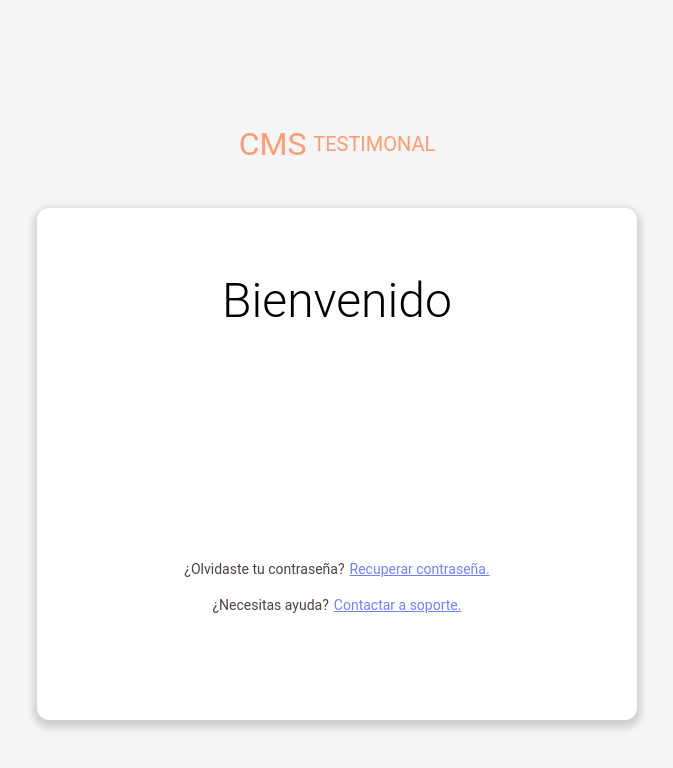
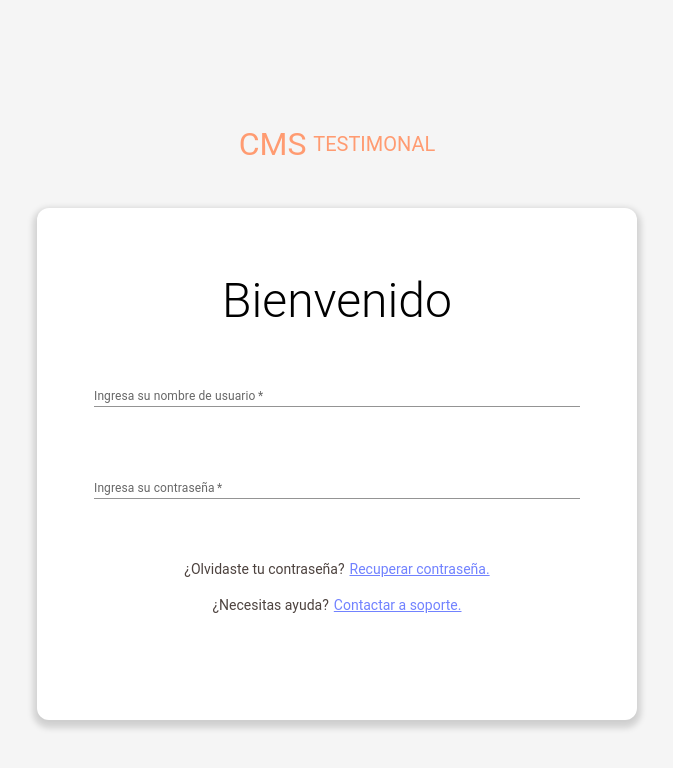
Before and after one commit to No-Country-simulation/s03-26-equipo-01, a React (Vite) app in the folder client/: page /login in a window 1280 px wide. Shown: the top 768 px of the page, without its empty margins (303-976 px from the left). Built offline with nearby package versions, Linux system fonts and the light colour scheme.

Commit message:
Se creó el formulario para el login con un input generico de texto

```diff
--- a/client/src/features/login/components/login-form/FormLogin.tsx
+++ b/client/src/features/login/components/login-form/FormLogin.tsx
@@ -1,8 +1,14 @@
+import TextInput from '../../../../shared/elements/text-input/TextInput';
 import './form-login.css';
+import inputsData from './input-data';
 
 const LoginForm = () => {
     return (
-        <p></p>
+        <form action="" className='form-container'>
+            {inputsData.map(inputData =>
+                <TextInput inputTextData={inputData} />
+            )}
+        </form>
     )
 }
 
--- a/client/src/features/login/components/login-form/form-login.css
+++ b/client/src/features/login/components/login-form/form-login.css
@@ -0,0 +1,17 @@
+
+
+.form-container {
+    display: grid;
+    place-items: center;
+    width: 90%;
+    height: 100%;
+}
+
+.login-input {
+    width: 100%;
+    font-size: 14px;
+}
+
+.login-input label {
+    font-size: 12px;
+}
--- /dev/null
+++ b/client/src/features/login/components/login-form/input-data.ts
@@ -0,0 +1,20 @@
+import type { InputTextData } from "../../../../shared/types/input-text-data";
+
+const inputsData: InputTextData[] = [
+    {
+        required: true,
+        label: 'Ingresa su nombre de usuario',
+        id: "1",
+        name: 'username',
+        type: 'text'
+    },
+    {
+        required: true,
+        label: 'Ingresa su contraseña',
+        id: "2",
+        name: 'password',
+        type: 'password'
+    }
+];
+
+export default inputsData;
--- a/client/src/index.css
+++ b/client/src/index.css
@@ -1,5 +1,6 @@
 :root {
     --primary-color: #FF9B71;
+    --accent-color: #4D78AD;
     --link-color: #7182FF;
 }
 
--- /dev/null
+++ b/client/src/shared/elements/text-input/TextInput.tsx
@@ -0,0 +1,23 @@
+import { TextField } from '@mui/material';
+import './text-input.css';
+import type { InputTextData } from '../../types/input-text-data';
+
+interface TextInputProps {
+    inputTextData: InputTextData
+}
+
+const TextInput = ({inputTextData}: TextInputProps) => {
+    return (
+        <TextField
+            id={inputTextData.id}
+            name={inputTextData.name}
+            required={inputTextData.required}
+            type={inputTextData.type}
+            label={inputTextData.label}
+            variant='standard'
+            className="login-input"
+        />
+    )
+}
+
+export default TextInput;
```
Also changed, not shown: client/src/shared/elements/input/Input.tsx (deleted, +0 -9 lines), client/src/shared/types/input-text-data.d.ts (added, +9 -0 lines), client/src/shared/elements/text-input/text-input.css (added).
